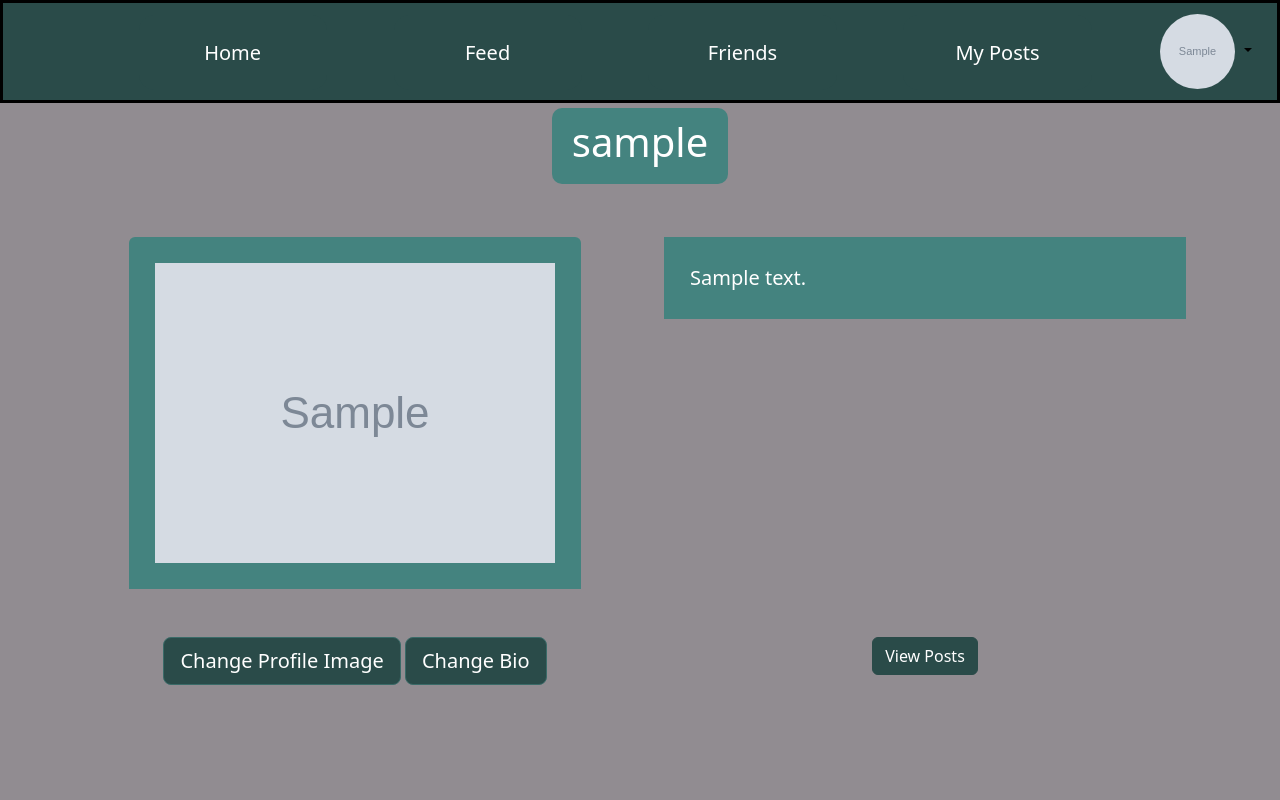
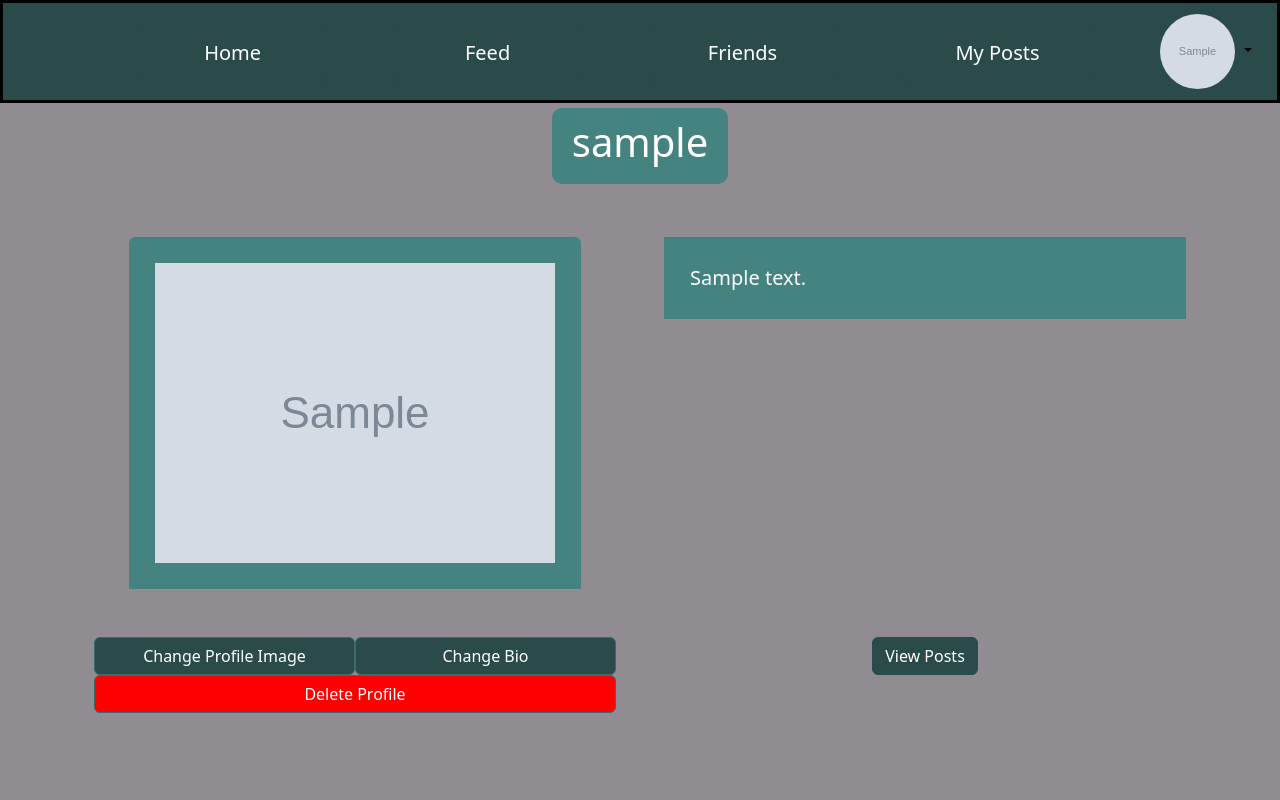
Before and after one commit to Humhmu/CityStars, a Django app: a page that uses templates/CityStars_app/profile.html in a window 1280 px wide. Run offline with Django 3.2, Linux system fonts and the light colour scheme; a user stored in the database is signed in; tables that the repository leaves empty hold one stand-in row (values such as "Sample post"); grey boxes marked "Sample" are stand-in pictures; some libraries are stand-ins or nearby versions.

Commit message:
404 not needed, delete profile working

```diff
--- a/CityStars_app/views.py
+++ b/CityStars_app/views.py
@@ -256,9 +256,10 @@ def reject_friend_request(request, profile_slug):
 def delete_profile(request, profile_slug):
     profile = Profile.objects.get(slug=profile_slug)
     if request.user == profile.user:
+        logout(request)
         profile.delete()
 
-    return render(request, "CityStars_app/delete_profile.html")
+    return redirect("CityStars_app:city_stars")
 
 
 @login_required(login_url="CityStars_app:login")
@@ -313,7 +314,7 @@ def chat(request, profile_slug, friend_slug):
 def posts(request, profile_slug):
     profile = Profile.objects.filter(slug=profile_slug)
     if len(profile) == 0:
-        return render(request, "CityStars_app/404.html")
+        return render(request, "CityStars_app/login.html")
     else:
         profile = profile[0]
 
--- a/static/css/base.css
+++ b/static/css/base.css
@@ -5,6 +5,7 @@
   --PRIMARY: #44837f;
   --SECONDARY: #2a4b49;
   --ACCENT: #3a6b68;
+  --WARN: #ff0000;
 }
 
 /* Entire background of the website other than the navigation bar
--- a/static/css/profile.css
+++ b/static/css/profile.css
@@ -51,3 +51,7 @@
 .modal-dialog {
   max-width: fit-content;
 }
+
+.btn-warn {
+  background-color: var(--WARN);
+}
--- a/templates/CityStars_app/profile.html
+++ b/templates/CityStars_app/profile.html
@@ -11,8 +11,6 @@ Profile
 
 {% block body_block %}
 <div class="body_content">
-
-
     <div class="profile-container">
         <div class="profile-name">
             <h1>{{ profile.user.username }}</h1>
@@ -23,7 +21,7 @@ Profile
         <div class="row">
             <div class="col text-center g-5">
                 <div class="profile-image">
-                    <img src={{profile.profile_picture.url}} class="img-fluid rounded-top    " alt="Profile Picture" />
+                    <img src={{profile.profile_picture.url}} class="img-fluid rounded-top" alt="Profile Picture" />
                 </div>
             </div>
             <div class="col text-center g-5">
@@ -42,14 +40,16 @@ Profile
 
             {% if user == profile.user %}
             <div class="col text-center g-5">
-                <button type="button" class="btn btn-primary btn-lg" data-bs-toggle="modal"
+                <div class="row g-0">
+                    <button type="button" class="btn btn-primary btn-md col-md-6" data-bs-toggle="modal"
                         data-bs-target="#profileModal">
                         Change Profile Image
                     </button>
 
                     <div class="modal fade" id="profileModal" tabindex="-1" data-bs-backdrop="static"
                         data-bs-keyboard="false" role="dialog" aria-labelledby="modalTitleId" aria-hidden="true">
-                    <div class="modal-dialog modal-dialog-scrollable modal-dialog-centered modal-sm" role="document">
+                        <div class="modal-dialog modal-dialog-scrollable modal-dialog-centered modal-sm"
+                            role="document">
                             <div class="modal-content">
                                 <div class="modal-header">
                                     <h5 class="modal-title" id="modalTitleId">
@@ -77,13 +77,15 @@ Profile
                         </div>
                     </div>
 
-                <button type="button" class="btn btn-primary btn-lg" data-bs-toggle="modal" data-bs-target="#bioModal">
+                    <button type="button" class="btn btn-primary btn-md col-md-6" data-bs-toggle="modal"
+                        data-bs-target="#bioModal">
                         Change Bio
                     </button>
 
-                <div class="modal fade" id="bioModal" tabindex="-1" data-bs-backdrop="static" data-bs-keyboard="false"
-                    role="dialog" aria-labelledby="modalTitleId" aria-hidden="true">
-                    <div class="modal-dialog modal-dialog-scrollable modal-dialog-centered modal-sm" role="document">
+                    <div class="modal fade" id="bioModal" tabindex="-1" data-bs-backdrop="static"
+                        data-bs-keyboard="false" role="dialog" aria-labelledby="modalTitleId" aria-hidden="true">
+                        <div class="modal-dialog modal-dialog-scrollable modal-dialog-centered modal-sm"
+                            role="document">
                             <div class="modal-content">
                                 <div class="modal-header">
                                     <h5 class="modal-title" id="modalTitleId">
@@ -110,6 +112,14 @@ Profile
                         </div>
                     </div>
                 </div>
+                <div class="row g-0">
+                    <button type="button" class="btn btn-primary btn-md btn-warn"
+                        onclick="window.location.href='{% url 'CityStars_app:delete_profile' user.profile.slug %}';">
+                        Delete Profile
+                    </button>
+                </div>
+            </div>
+
             {% else %}
 
             {% if friend %}
```
Also changed, not shown: templates/CityStars_app/404.html (deleted, +0 -16 lines). Lines whose indentation alone changed are shown as unchanged.
